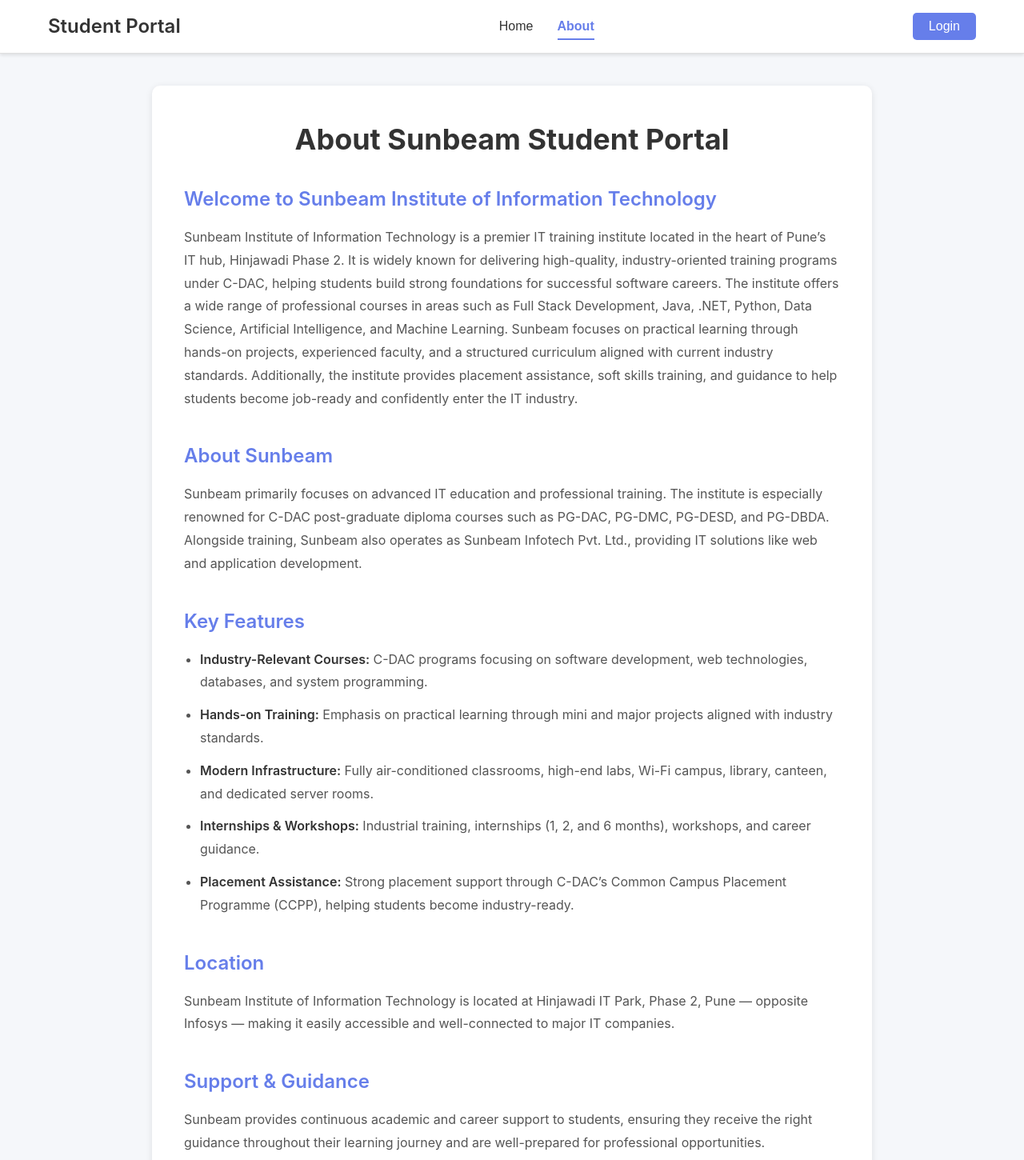
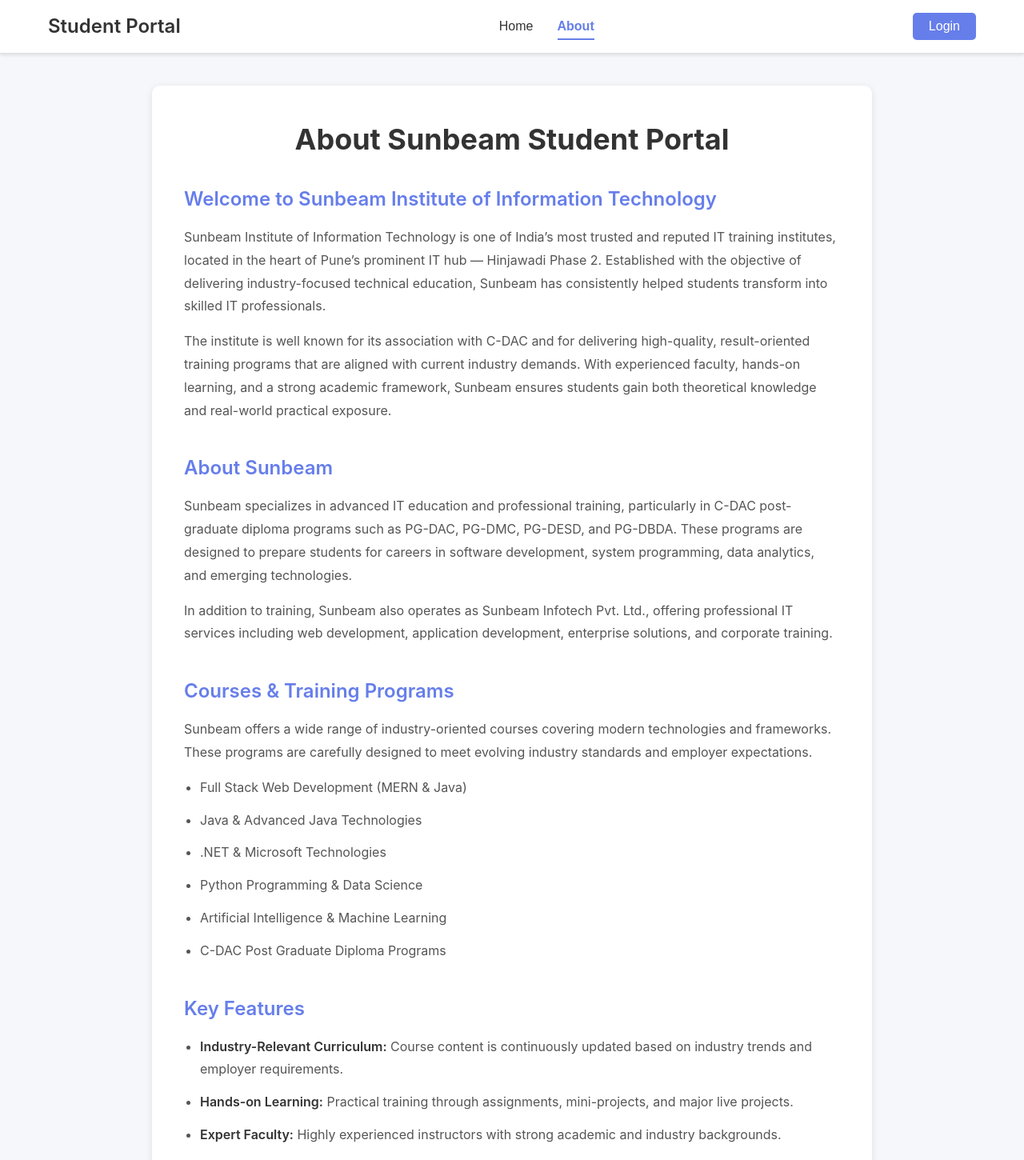
Before and after one commit to prasenjeet25/Demo, a React (Vite) app in the folder Final_Project/StudentPortal/: page /about in a window 1280 px wide. Shown: the top 1450 px of the page at 80% size. Built offline with nearby package versions, Linux system fonts and the light colour scheme.

Commit message:
Update About.jsx

```diff
--- a/Final_Project/StudentPortal/src/pages/About.jsx
+++ b/Final_Project/StudentPortal/src/pages/About.jsx
@@ -8,80 +8,111 @@
 
         <div className="about-section">
           <h2>Welcome to Sunbeam Institute of Information Technology</h2>
-         <p>
-    Sunbeam Institute of Information Technology is a premier IT training
-   institute located in the heart of Pune’s IT hub, Hinjawadi Phase 2.
-  It is widely known for delivering high-quality, industry-oriented
-  training programs under C-DAC, helping students build strong
-  foundations for successful software careers.
-  The institute offers a wide range of professional courses in areas such
-  as Full Stack Development, Java, .NET, Python, Data Science, Artificial
-  Intelligence, and Machine Learning. Sunbeam focuses on practical
-  learning through hands-on projects, experienced faculty, and a
-  structured curriculum aligned with current industry standards.
-  Additionally, the institute provides placement assistance, soft skills
-  training, and guidance to help students become job-ready and
-  confidently enter the IT industry.
-        </p>
-
+          <p>
+            Sunbeam Institute of Information Technology is one of India’s most
+            trusted and reputed IT training institutes, located in the heart of
+            Pune’s prominent IT hub — Hinjawadi Phase 2. Established with the
+            objective of delivering industry-focused technical education,
+            Sunbeam has consistently helped students transform into skilled IT
+            professionals.
+          </p>
+          <p>
+            The institute is well known for its association with C-DAC and for
+            delivering high-quality, result-oriented training programs that are
+            aligned with current industry demands. With experienced faculty,
+            hands-on learning, and a strong academic framework, Sunbeam ensures
+            students gain both theoretical knowledge and real-world practical
+            exposure.
+          </p>
         </div>
 
         <div className="about-section">
           <h2>About Sunbeam</h2>
           <p>
-            Sunbeam primarily focuses on advanced IT education and professional
-            training. The institute is especially renowned for C-DAC
-            post-graduate diploma courses such as PG-DAC, PG-DMC, PG-DESD, and
-            PG-DBDA. Alongside training, Sunbeam also operates as Sunbeam
-            Infotech Pvt. Ltd., providing IT solutions like web and application
-            development.
+            Sunbeam specializes in advanced IT education and professional
+            training, particularly in C-DAC post-graduate diploma programs such
+            as PG-DAC, PG-DMC, PG-DESD, and PG-DBDA. These programs are designed
+            to prepare students for careers in software development,
+            system programming, data analytics, and emerging technologies.
           </p>
+          <p>
+            In addition to training, Sunbeam also operates as Sunbeam Infotech
+            Pvt. Ltd., offering professional IT services including web
+            development, application development, enterprise solutions, and
+            corporate training.
+          </p>
+        </div>
+
+        <div className="about-section">
+          <h2>Courses & Training Programs</h2>
+          <p>
+            Sunbeam offers a wide range of industry-oriented courses covering
+            modern technologies and frameworks. These programs are carefully
+            designed to meet evolving industry standards and employer
+            expectations.
+          </p>
+          <ul className="features-list">
+            <li>Full Stack Web Development (MERN & Java)</li>
+            <li>Java & Advanced Java Technologies</li>
+            <li>.NET & Microsoft Technologies</li>
+            <li>Python Programming & Data Science</li>
+            <li>Artificial Intelligence & Machine Learning</li>
+            <li>C-DAC Post Graduate Diploma Programs</li>
+          </ul>
         </div>
 
         <div className="about-section">
           <h2>Key Features</h2>
           <ul className="features-list">
             <li>
-              <strong>Industry-Relevant Courses:</strong> C-DAC programs focusing
-              on software development, web technologies, databases, and system
-              programming.
+              <strong>Industry-Relevant Curriculum:</strong> Course content is
+              continuously updated based on industry trends and employer
+              requirements.
             </li>
             <li>
-              <strong>Hands-on Training:</strong> Emphasis on practical learning
-              through mini and major projects aligned with industry standards.
+              <strong>Hands-on Learning:</strong> Practical training through
+              assignments, mini-projects, and major live projects.
+            </li>
+            <li>
+              <strong>Expert Faculty:</strong> Highly experienced instructors
+              with strong academic and industry backgrounds.
             </li>
             <li>
               <strong>Modern Infrastructure:</strong> Fully air-conditioned
-              classrooms, high-end labs, Wi-Fi campus, library, canteen, and
-              dedicated server rooms.
+              classrooms, high-performance labs, Wi-Fi campus, library, and
+              dedicated server facilities.
             </li>
             <li>
-              <strong>Internships & Workshops:</strong> Industrial training,
-              internships (1, 2, and 6 months), workshops, and career guidance.
+              <strong>Internships & Workshops:</strong> Short-term and long-term
+              internships, industry workshops, and certification programs.
             </li>
             <li>
               <strong>Placement Assistance:</strong> Strong placement support
-              through C-DAC’s Common Campus Placement Programme (CCPP), helping
-              students become industry-ready.
+              through C-DAC’s Common Campus Placement Programme (CCPP) and
+              Sunbeam’s industry network.
             </li>
           </ul>
         </div>
 
         <div className="about-section">
-          <h2>Location</h2>
+          <h2>Location & Accessibility</h2>
           <p>
-            Sunbeam Institute of Information Technology is located at Hinjawadi
-            IT Park, Phase 2, Pune — opposite Infosys — making it easily
-            accessible and well-connected to major IT companies.
+            Sunbeam Institute of Information Technology is located in Hinjawadi
+            IT Park, Phase 2, Pune — opposite Infosys. Its strategic location
+            provides excellent connectivity and close proximity to major IT
+            companies, offering students exposure to a thriving technology
+            ecosystem.
           </p>
         </div>
 
         <div className="about-section">
-          <h2>Support & Guidance</h2>
+          <h2>Student Support & Career Guidance</h2>
           <p>
-            Sunbeam provides continuous academic and career support to students,
-            ensuring they receive the right guidance throughout their learning
-            journey and are well-prepared for professional opportunities.
+            Sunbeam strongly believes in holistic student development. The
+            institute provides continuous academic support, mentorship,
+            soft-skills training, aptitude preparation, resume building,
+            mock interviews, and career counseling to ensure students are
+            confident and job-ready.
           </p>
         </div>
       </div>
```
